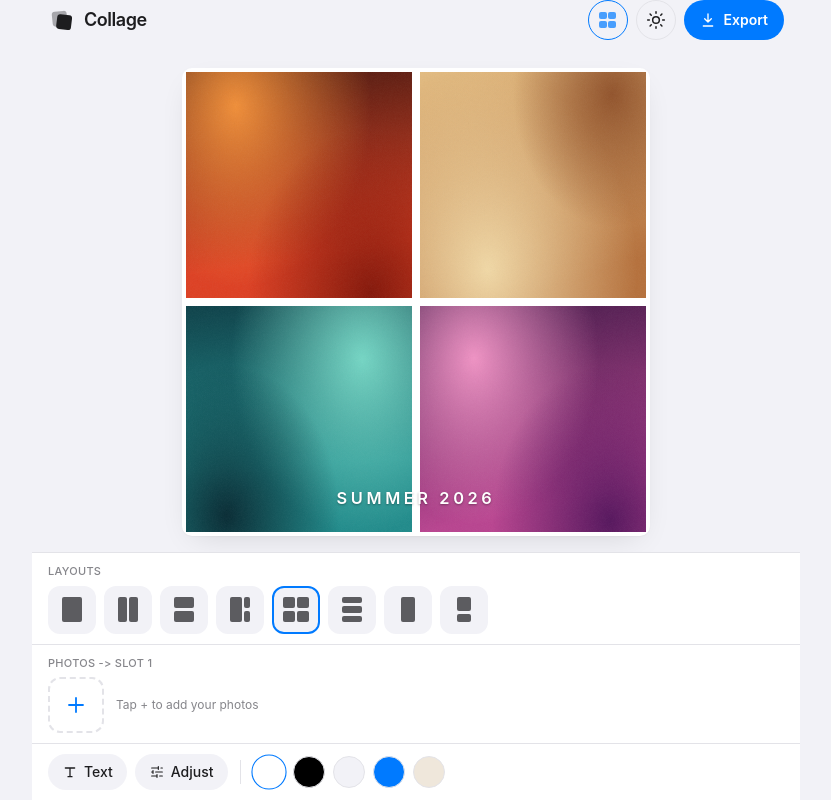
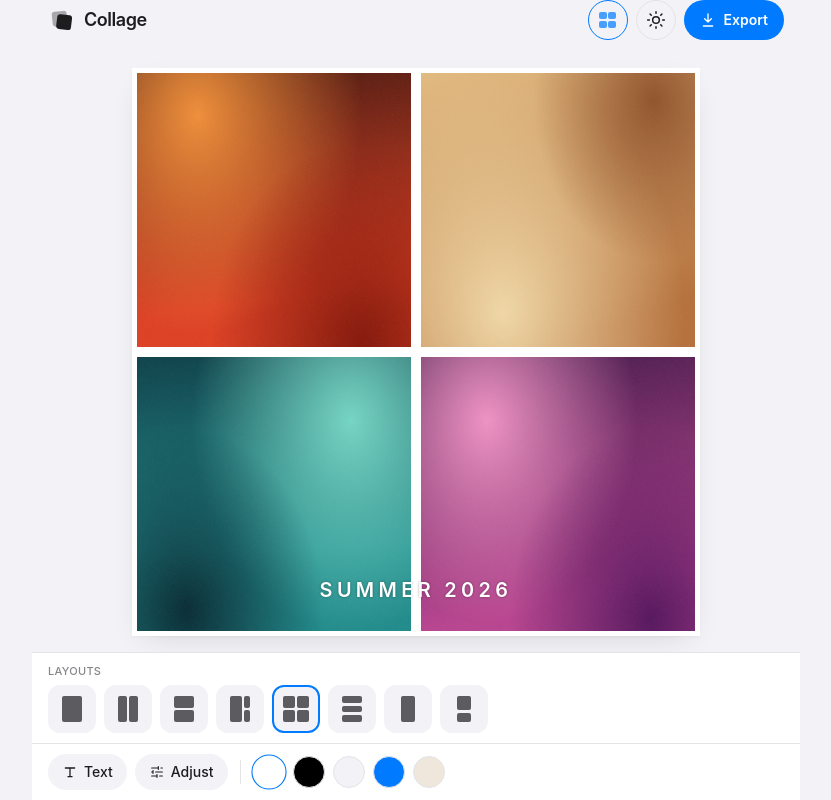
Before and after one commit to bunlongheng/collage, a Next.js app: page / in a window 1280 px wide. Shown: the whole page, without its empty margins (224-1055 px from the left). Built offline with nearby package versions, Linux system fonts and the light colour scheme.

Commit message:
fix: square outer frame (no curve), hide photo picker until a tile is tapped
- Outer stage is square; Curve only rounds photo cells (matches the exported
  rectangle). No rounding by default.
- Photo picker (image list) is hidden until the user taps a slot.

```diff
--- a/src/components/BottomBar.tsx
+++ b/src/components/BottomBar.tsx
@@ -10,6 +10,7 @@ type Props = {
   uploads: Photo[];
   selectedCell: number | null;
   showLayouts: boolean;
+  showPhotos: boolean;
   onSetLayout: (id: string) => void;
   onPickPhoto: (id: string) => void;
   onUpload: (files: FileList) => void;
@@ -22,6 +23,7 @@ export function BottomBar({
   uploads,
   selectedCell,
   showLayouts,
+  showPhotos,
   onSetLayout,
   onPickPhoto,
   onUpload,
@@ -56,7 +58,8 @@ export function BottomBar({
         </Row>
       )}
 
-      {/* Photos - the user's own uploads only */}
+      {/* Photos - hidden until a slot is tapped; user's own uploads only */}
+      {showPhotos && (
         <Row label={selectedCell !== null ? `Photos -> slot ${selectedCell + 1}` : "Photos"}>
           <button
             type="button"
@@ -91,6 +94,7 @@ export function BottomBar({
             ))
           )}
         </Row>
+      )}
 
       {/* Actions */}
       <div className="flex items-center gap-2 overflow-x-auto px-4 py-2.5 no-bar">
--- a/src/components/Canvas.tsx
+++ b/src/components/Canvas.tsx
@@ -106,7 +106,9 @@ export function Canvas({
           width: size.w || 1,
           height: size.h || 1,
           background: getBackground(state.bgId).color,
-          borderRadius: Math.max(10, radiusPx * 0.6),
+          // Outer frame stays square - the exported PNG is a rectangle, and
+          // Curve only rounds the photo cells (WYSIWYG).
+          borderRadius: 0,
           boxShadow: "var(--shadow)",
           touchAction: "none",
         }}
--- a/src/components/Editor.tsx
+++ b/src/components/Editor.tsx
@@ -62,6 +62,8 @@ export function Editor() {
   const [exporting, setExporting] = useState(false);
   const [toast, setToast] = useState<string | null>(null);
   const [showLayouts, setShowLayouts] = useState(true);
+  // The photo picker stays hidden until a slot (tile) is tapped.
+  const [pickerOpen, setPickerOpen] = useState(false);
   const idRef = useRef(1);
   const stageRef = useRef<HTMLDivElement>(null);
 
@@ -207,7 +209,7 @@ export function Editor() {
           photos={photos}
           selectedCell={selectedCell}
           selectedTextId={selectedTextId}
-          onSelectCell={(i) => { setSelectedCell(i); setSelectedTextId(null); }}
+          onSelectCell={(i) => { setSelectedCell(i); setPickerOpen(true); setSelectedTextId(null); }}
           onSelectText={setSelectedTextId}
           onMoveText={moveText}
           stageRef={stageRef}
@@ -222,6 +224,7 @@ export function Editor() {
         uploads={uploads}
         selectedCell={selectedCell}
         showLayouts={showLayouts}
+        showPhotos={pickerOpen}
         onSetLayout={setLayout}
         onPickPhoto={pickPhoto}
         onUpload={upload}
```
Also changed, not shown: 1 other file (tests, documents, lock files or other folders). Lines whose indentation alone changed are shown as unchanged.
